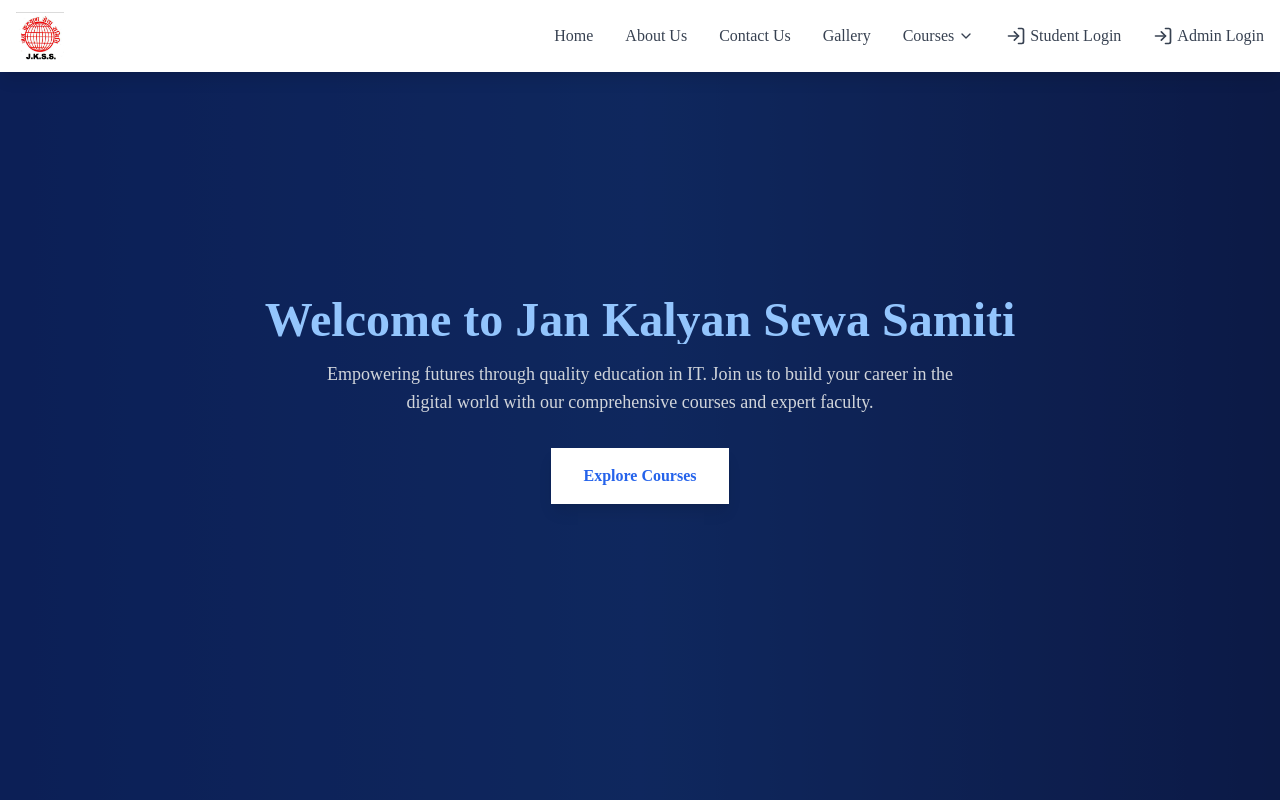
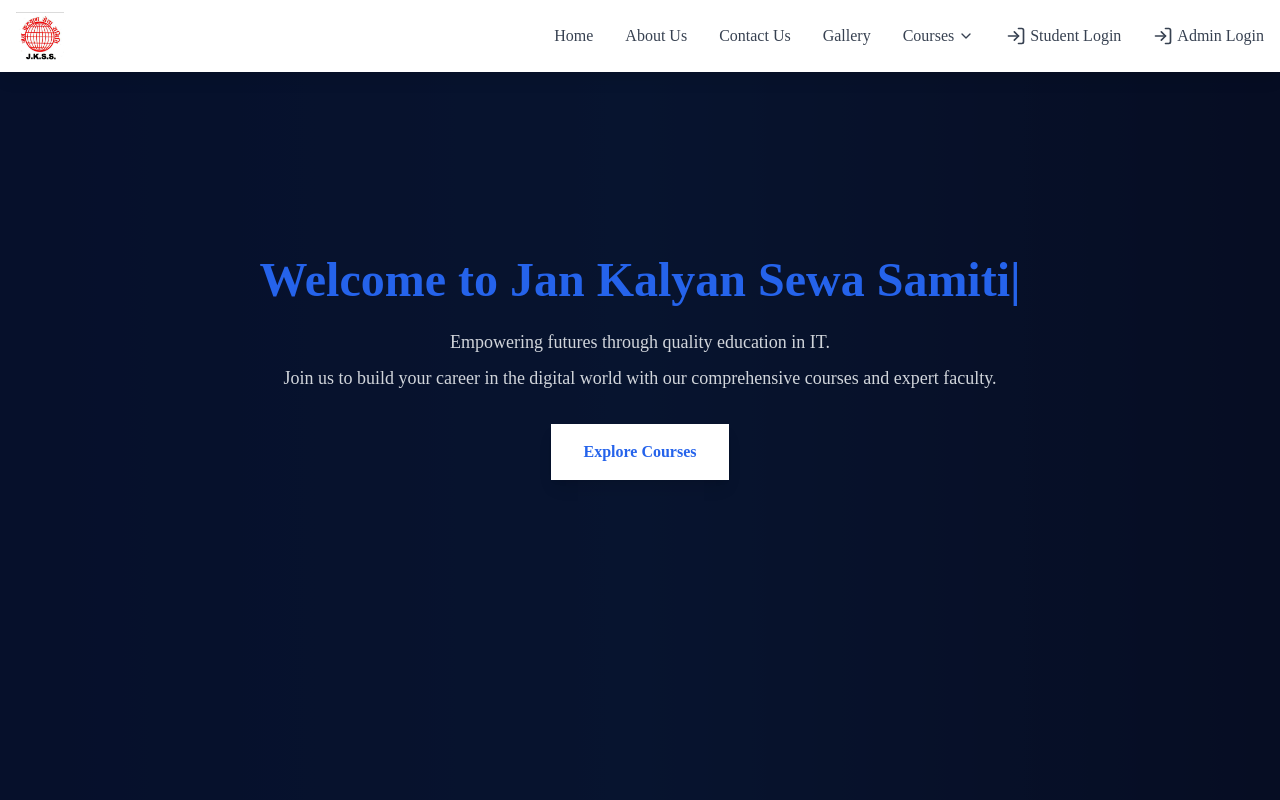
Before and after one commit to KishanWebDev/JKSS-Website, a React (Vite) app: page / in a window 1280 px wide. Shown: the top 800 px of the page. Built offline with nearby package versions, Linux system fonts and the light colour scheme.

Commit message:
changes made

```diff
--- a/src/Components/Hero.jsx
+++ b/src/Components/Hero.jsx
@@ -1,7 +1,6 @@
 'use client'
 
 import React, { useEffect, useState } from 'react';
-''
 
 export default function Hero() {
   const [text, setText] = useState("");
@@ -15,30 +14,40 @@
       if (index === fullText.length) {
         clearInterval(interval);
       }
-    }, 100);
+    }, 100); // Adjust typing speed as desired
 
     return () => clearInterval(interval);
   }, []);
 
   return (
-    <div className="relative flex items-center justify-center min-h-screen overflow-hidden bg-gradient-to-r from-blue-700 via-blue-600 to-blue-800">
-      <div className="absolute inset-0 bg-black opacity-60"></div>
+    <div className="relative pt-16 pb-32 flex content-center items-center justify-center min-h-screen">
+      <div className="absolute top-0 w-full h-full bg-center bg-cover bg-gradient-to-r from-blue-700 via-blue-600 to-blue-800">
+        <span className="w-full h-full absolute opacity-80 bg-black"></span>
+      </div>
 
-      <div className="relative container mx-auto px-4 py-16 text-center">
-        <h1 className="text-3xl sm:text-4xl md:text-5xl text-blue-300 font-bold mb-4 whitespace-nowrap overflow-hidden">
-          <span className="inline-block w-full animate-typewriter">{text}</span>
-          <span className="animate-blink">|</span>
+      <div className="container relative mx-auto px-4">
+        <div className="items-center flex flex-wrap">
+          <div className="w-full text-center">
+            <div className="text-white">
+              <h1 className="text-xl sm:text-2xl md:text-3xl lg:text-4xl xl:text-5xl text-blue-600 font-bold leading-tight mb-4 whitespace-nowrap overflow-x-auto pb-2">
+                {text}
+                <span className="animate-blink">|</span> {/* Blinking cursor */}
               </h1>
-        <p className="mt-4 text-lg text-gray-300 max-w-2xl mx-auto">
+              <p className="mt-4 text-sm sm:text-base md:text-lg text-gray-300">
                 Empowering futures through quality education in IT.
+              </p>
+              <p className="mt-2 text-sm sm:text-base md:text-lg text-gray-300">
                 Join us to build your career in the digital world with our comprehensive
                 courses and expert faculty.
               </p>
-        <button className="mt-8 bg-white text-blue-600 font-bold px-8 py-4 rounded-lg
-          shadow-lg hover:shadow-blue-500/50 transition duration-300 transform hover:scale-105 focus:outline-none focus:ring-4 focus:ring-blue-300">
+              <button className="mt-8 bg-white text-blue-600 font-bold px-4 sm:px-6 md:px-8 py-2 sm:py-3 md:py-4 rounded-lg
+                shadow-lg hover:shadow-blue-500/50 transition duration-300 transform hover:scale-105 focus:outline-none focus:ring-4 focus:ring-blue-300 text-sm sm:text-base">
                 Explore Courses
               </button>
             </div>
           </div>
+        </div>
+      </div>
+    </div>
   );
 }
```
Lines whose indentation alone changed are shown as unchanged.
